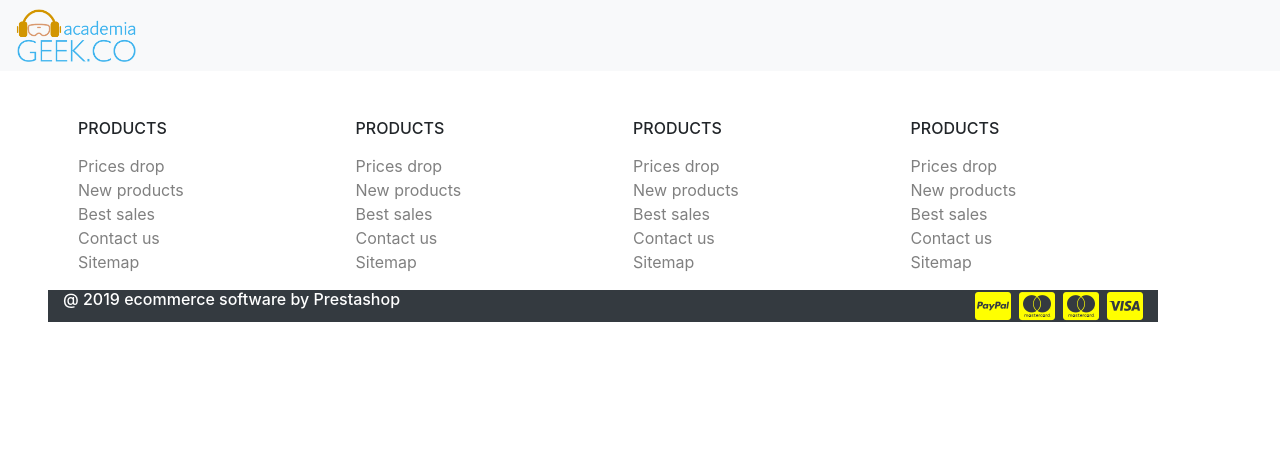
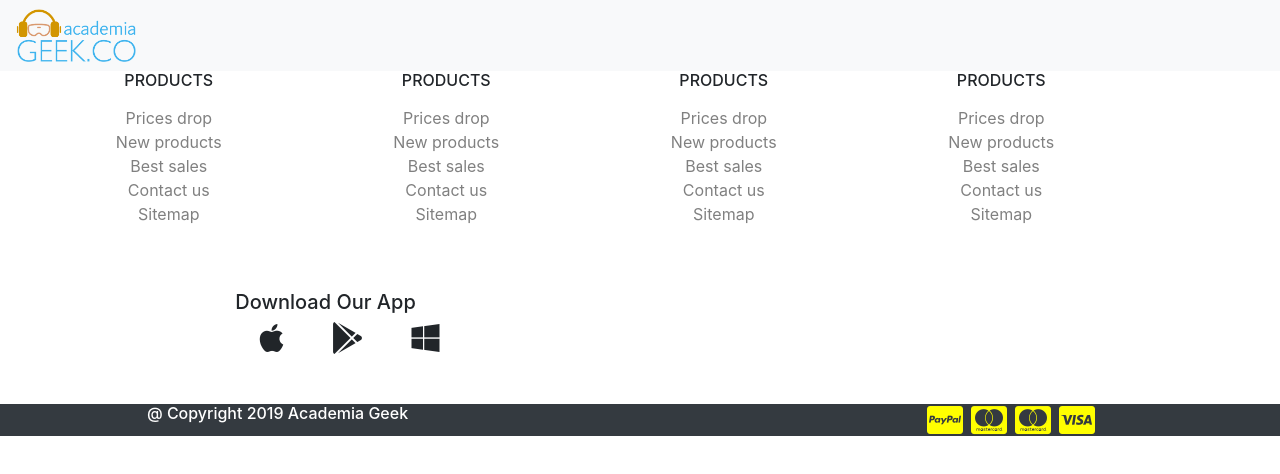
Before and after one commit to wschub/tienda-geek, a React (Create React App) app: page / in a window 1280 px wide. Shown: the top 474 px of the page. Built offline with nearby package versions, Linux system fonts and the light colour scheme.

Commit message:
actualizacion de footer

```diff
--- a/src/components/FolderFooterComponent/Footer.css
+++ b/src/components/FolderFooterComponent/Footer.css
@@ -1,5 +1,3 @@
-
-
 ul li{
     list-style: none;
     color: black;
@@ -12,6 +10,6 @@ a{
     color: grey;
 }
 
-.fab{
+.icono2{
     color: yellow;
 }
--- a/src/components/FolderFooterComponent/FooterComponent.js
+++ b/src/components/FolderFooterComponent/FooterComponent.js
@@ -4,9 +4,10 @@ import './Footer.css'
 
 const Footer = () => {
     return (
-
-        <div className=" ml-5 row my-5 container">
-            <ul className='col-3 '>
+        <React.Fragment>
+            <div className="container-fluid">
+                <div className='row container text-center m-0'>
+                    <ul className='col-lg-3 col-sm-6 col-md-6 col-xs-12'>
                         <h6 className='mb-3'>PRODUCTS</h6>
                         <li><Link to='/'>Prices drop</Link></li>
                         <li><Link to='/'>New products</Link></li>
@@ -14,7 +15,7 @@ const Footer = () => {
                         <li><Link to='/'>Contact us</Link></li>
                         <li><Link to='/'>Sitemap</Link></li>
                     </ul>
-            <ul className="col-3 color"  >
+                    <ul className="col-lg-3 col-sm-6 col-md-6 col-xs-12"  >
                         <h6 className='mb-3'>PRODUCTS</h6>
                         <li><Link to='/'>Prices drop</Link></li>
                         <li><Link to='/'>New products</Link></li>
@@ -22,7 +23,7 @@ const Footer = () => {
                         <li><Link to='/'>Contact us</Link></li>
                         <li><Link to='/'>Sitemap</Link></li>
                     </ul>
-            <ul className='col-3'>
+                    <ul className='col-lg-3 col-sm-6 col-md-6 col-xs-12'>
                         <h6 className='mb-3'>PRODUCTS</h6>
                         <li><Link to='/'>Prices drop</Link></li>
                         <li><Link to='/'>New products</Link></li>
@@ -30,7 +31,7 @@ const Footer = () => {
                         <li><Link to='/'>Contact us</Link></li>
                         <li><Link to='/'>Sitemap</Link></li>
                     </ul>
-            <ul className='col-3'>
+                    <ul className='col-lg-3 col-sm-6 col-md-6 col-xs-12'>
                         <h6 className='mb-3'>PRODUCTS</h6>
                         <li><Link to='/'>Prices drop</Link></li>
                         <li><Link to='/'>New products</Link></li>
@@ -38,21 +39,34 @@ const Footer = () => {
                         <li><Link to='/'>Contact us</Link></li>
                         <li><Link to='/'>Sitemap</Link></li>
                     </ul>
-
-            <div className='container'>
+                </div>
+            </div>
+            <div className='row container text-center my-5 '>
+                <div className='mx-5 col-6 '>
+                    <h5>Download Our App</h5>
+                </div>
+                <div className='mx-5 col-6'>
+                    <i className="fab fa-apple ml-5 fa-2x"></i>
+                    <i className="fab fa-google-play ml-5 fa-2x"></i>
+                    <i className="fab fa-windows ml-5 fa-2x"></i>
                 </div>
 
-            <div className="text-white bg-dark w-100 row " role="alert">
-                <h6 className="center col-6 ">@ 2019 ecommerce software by Prestashop</h6>
+            </div>
+
+            <div className="text-white bg-dark w-100 m-0" role="alert">
+                <div className='container row'>
+                    <div className="col-6 text-center"> <h6> @ Copyright 2019 Academia Geek</h6></div>
                     <div className="d-flex col-6 justify-content-end">
-                    <i className="fab fa-2x fa-cc-paypal ml-2"></i>
-                    <i className="fab fa-2x fa-cc-mastercard ml-2"></i>
-                    <i className="fab fa-2x fa-cc-mastercard ml-2"></i>
-                    <i className="fab fa-2x fa-cc-visa ml-2"></i>
+                        <i className="fab fa-2x fa-cc-paypal ml-2 icono2"></i>
+                        <i className="fab fa-2x fa-cc-mastercard ml-2 icono2"></i>
+                        <i className="fab fa-2x fa-cc-mastercard ml-2 icono2"></i>
+                        <i className="fab fa-2x fa-cc-visa ml-2 icono2"></i>
                     </div>
                 </div>
 
             </div>
+
+        </React.Fragment>
     )
 }
 export default Footer;
```
Lines whose indentation alone changed are shown as unchanged.
